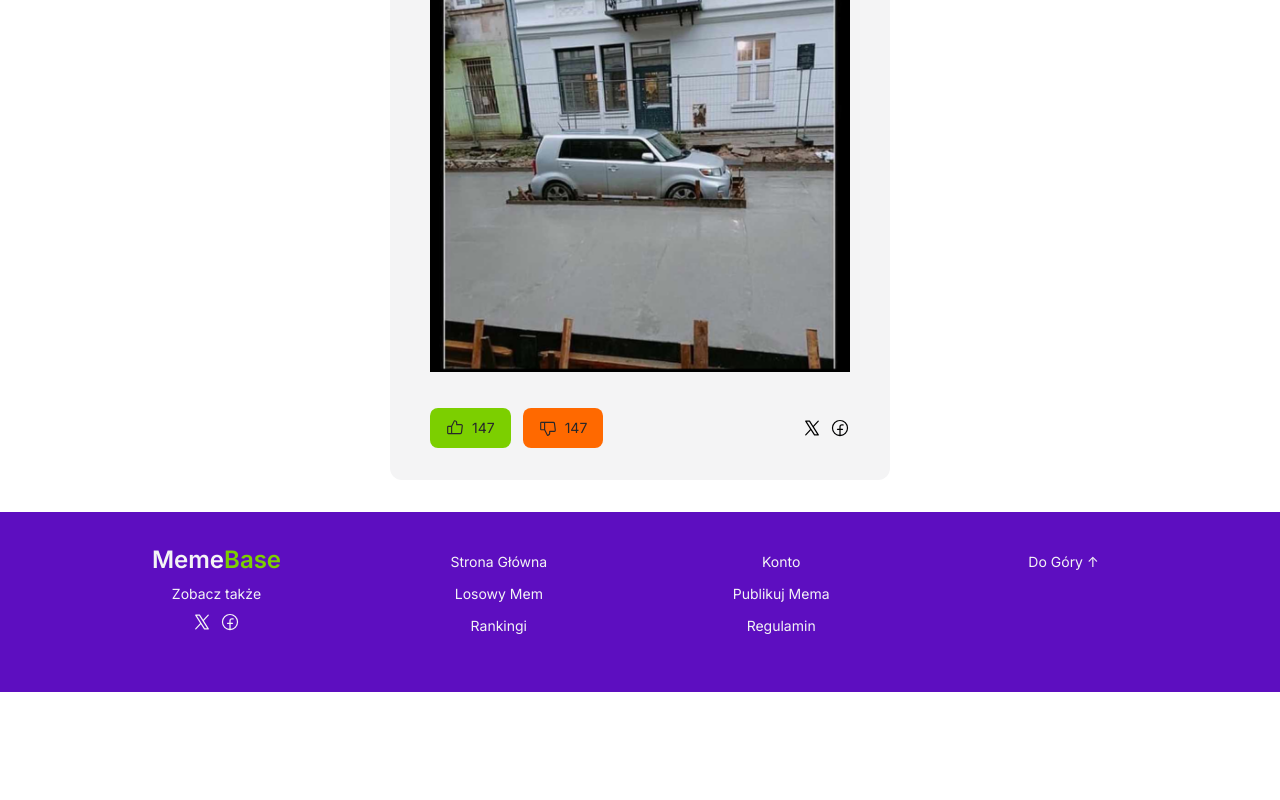
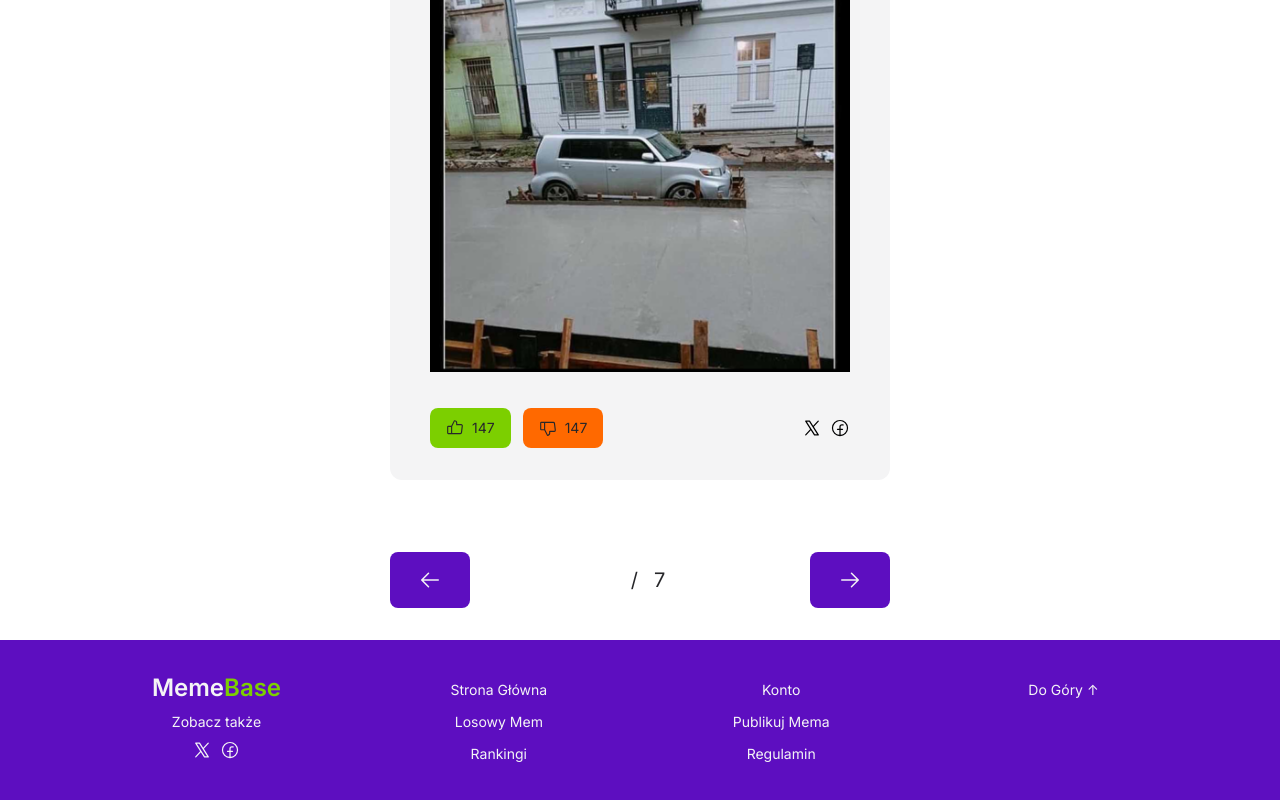
Before and after one commit to iProXDPL/MemeBase-PAW-TR, a React (Vite) app in the folder frontend/: page / in a window 1280 px wide. Shown: the part 1621-2421 px from the top of the page. Before the commit the page ends 2313 px from the top, so only its background shows below. Built offline with nearby package versions, Linux system fonts and the light colour scheme; no server answers.

Commit message:
nawigacja memow z uzyciem URL params

```diff
--- a/frontend/src/features/memes/ButtonNextPrevPage.jsx
+++ b/frontend/src/features/memes/ButtonNextPrevPage.jsx
@@ -1,8 +1,24 @@
+import { useSearchParams } from "react-router";
 import { ArrowRight, ArrowLeft } from "@phosphor-icons/react";
 
 function ButtonNextPrevPage({ to = "next" }) {
+  const [searchParams, setSearchParams] = useSearchParams();
+
+  function handleClick(e) {
+    e.preventDefault();
+    const currentPageNum = Number(searchParams.get("pageNum")) || 1;
+    let newPageNum = to === "next" ? currentPageNum + 1 : currentPageNum - 1;
+
+    if (newPageNum < 1) newPageNum = 1;
+
+    setSearchParams({ pageNum: newPageNum });
+  }
+
   return (
-    <button className="cursor-pointer rounded-lg bg-violet-800 px-5 text-lg text-zinc-100 transition-colors duration-300 hover:bg-violet-900 sm:px-7 sm:text-2xl">
+    <button
+      onClick={handleClick}
+      className="cursor-pointer rounded-lg bg-violet-800 px-5 text-lg text-zinc-100 transition-colors duration-300 hover:bg-violet-900 sm:px-7 sm:text-2xl"
+    >
       {to === "prev" ? <ArrowLeft /> : <ArrowRight />}
     </button>
   );
--- a/frontend/src/features/memes/MemePageNavigation.jsx
+++ b/frontend/src/features/memes/MemePageNavigation.jsx
@@ -1,22 +1,20 @@
+import { useSearchParams } from "react-router";
 import ButtonNextPrevPage from "./ButtonNextPrevPage";
 
 function MemePageNavigation() {
+  const [searchParams] = useSearchParams();
+
   return (
-    <div className="mt-4 flex justify-between text-xs text-zinc-800 sm:mx-auto sm:mt-6 sm:w-10/12 sm:text-xl md:max-w-[500px]">
+    <form className="mt-4 flex justify-between text-xs text-zinc-800 sm:mx-auto sm:mt-6 sm:w-10/12 sm:text-xl md:max-w-[500px]">
       <ButtonNextPrevPage to="prev" />
-      <div className="flex items-center justify-center gap-2 sm:gap-4">
-        <input
-          type="number"
-          min="1"
-          value="2"
-          placeholder="1"
-          className="w-8 [appearance:textfield] rounded-lg border-1 border-violet-800 px-1 py-2 text-center sm:w-12 sm:py-3 [&::-webkit-inner-spin-button]:appearance-none [&::-webkit-outer-spin-button]:appearance-none"
-        />
+      <div className="flex items-center justify-center gap-2 py-3.5 sm:gap-4">
+        <span>{searchParams.get("pageNum")}</span>
         <span>/</span>
         <span>7</span>
       </div>
       <ButtonNextPrevPage to="next" />
-    </div>
+      <button type="submit" className="hidden" aria-hidden="true" />
+    </form>
   );
 }
 
--- a/frontend/src/pages/MainPage.jsx
+++ b/frontend/src/pages/MainPage.jsx
@@ -13,7 +13,7 @@ function MainPage() {
       <MemeCard memeUrl={memeUrl2} />
       <MemeCard memeUrl={memeUrl1} />
       {/* FIXME: */}
-      {/* <MemePageNavigation /> */}
+      <MemePageNavigation />
     </div>
   );
 }
--- a/frontend/src/ui/Header.jsx
+++ b/frontend/src/ui/Header.jsx
@@ -8,7 +8,6 @@ function Header() {
   const [user, setUser] = useState("");
 
   useEffect(function () {
-    console.log("useeffect");
     async function user() {
       try {
         const token = localStorage.getItem("token");
```
